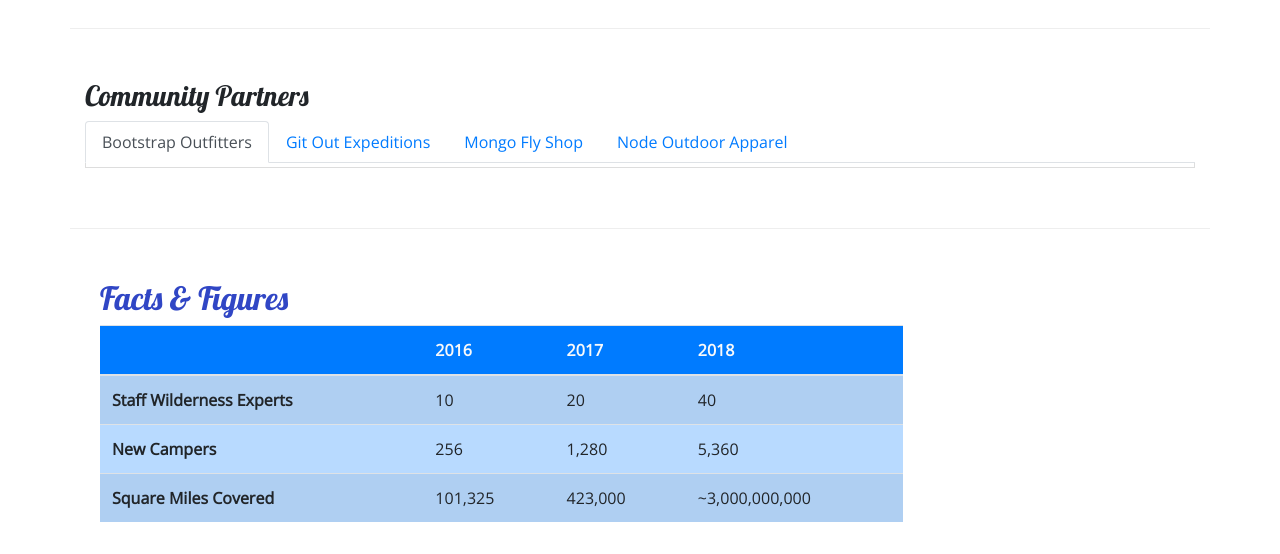
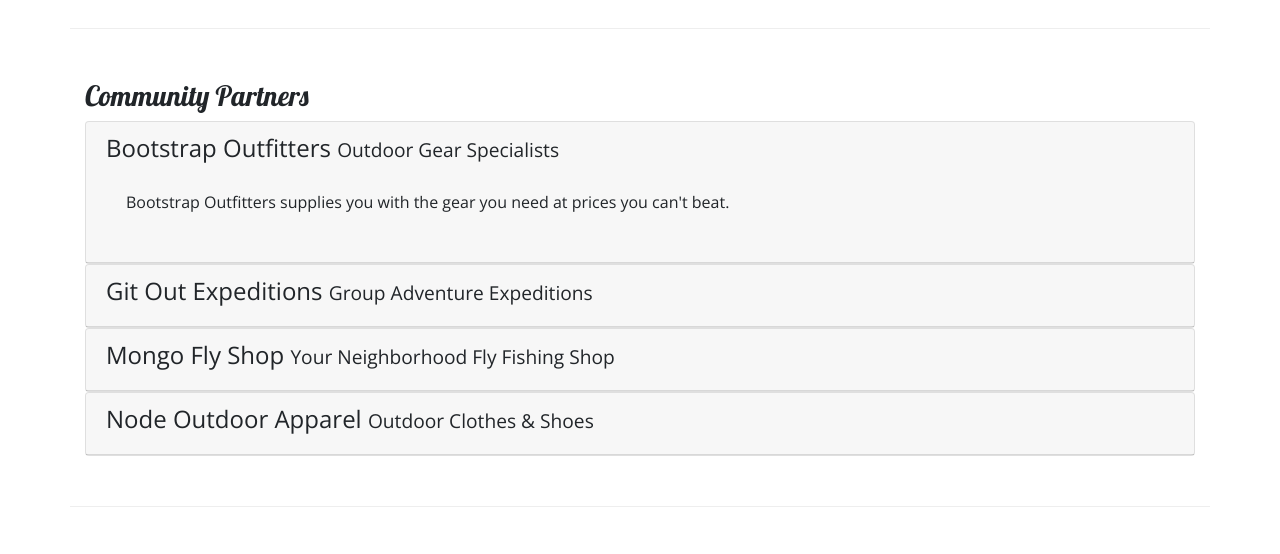
Before and after one commit to J-Moreno/BootstrapProjectSetup, a website: page about.html in a window 1280 px wide. Shown: the part 800-1354 px from the top of the page. Drawn offline with nearby package versions, Linux system fonts and the light colour scheme.

Commit message:
Accordion

```diff
--- a/about.html
+++ b/about.html
@@ -123,28 +123,66 @@
             <div class="row row-content">
                 <div class="col">
                         <h3>Community Partners</h3>
-                        <ul class="nav nav-tabs">
-                            <li class="nav-item"><a href="#bootstrap" class="nav-link active" role="tab" data-toggle="tab">Bootstrap Outfitters</a></li>
-                            <li class="nav-item"><a href="#git" class="nav-link" role="tab" data-toggle="tab">Git Out Expeditions</a></li>
-                            <li class="nav-item"><a href="#mongo" class="nav-link" role="tab" data-toggle="tab">Mongo Fly Shop</a></li>
-                            <li class="nav-item"><a href="#node" class="nav-link" role="tab" data-toggle="tab">Node Outdoor Apparel</a></li>
-                        </ul>
-                        <div class="tab-content">
-                            <div role="tabpanel" class="tab-pane fade" id="bootstrap">
-                                <h4>Bootstrap Outfitters <small>Outdoor Gear Specialists</small></h4>
-                                <p class="d-none d-sm-block">Bootstrap Outfitters supplies you with the gear you need at prices you can't beat.</p>
+
+                        <div id="accordian">
+                            <div class="card">
+                                <div role="tab" class="card-header">
+                                    <h4>
+                                        <a class="collapsed" data-toggle="collapse" data-target="#bootstrap">
+                                            Bootstrap Outfitters <small>Outdoor Gear Specialists</small>
+                                        </a>
+                                    </h4>
+                                    <div class="collapse show" id="bootstrap" data-parent="#accordion">
+                                        <div class="card-body">
+                                            <p class="d-none d-sm-block">Bootstrap Outfitters supplies you with the gear you need at prices you can't beat.</p>
+                                        </div>
+                                    </div>
+                                </div>
                             </div>
-                            <div role="tabpanel" class="tab-pane fade" id="git">
-                                <h4>Git Out Expeditions <small>Group Adventure Expeditions</small></h4>
-                                <p class="d-none d-sm-block">Join Git Out Expeditions to explore new horizons with a group of other adventurers!</p>
+
+                            <div class="card">
+                                <div role="tab" class="card-header">
+                                    <h4>
+                                        <a class="collapsed" data-toggle="collapse" data-target="#git">
+                                            Git Out Expeditions <small>Group Adventure Expeditions</small>
+                                        </a>
+                                    </h4>
+                                    <div class="collapse" id="git" data-parent="#accordion">
+                                            <div class="card-body">
+                                                <p class="d-none d-sm-block">Join Git Out Expeditions to explore new horizons with a group of other adventurers!</p>
+                                            </div>
+                                    </div>
+                                </div>
                             </div>
-                            <div role="tabpanel" class="tab-pane fade" id="mongo">
-                                <h4>Mongo Fly Shop <small>Your Neighborhood Fly Fishing Shop</small></h4>
-                                <p class="d-none d-sm-block">Need a new fishing pole, a tacklebox, or flies of all kinds? Stop by Mongo Fly Shop.</p>
+
+                            <div class="card">
+                                <div role="tab" class="card-header">
+                                    <h4>
+                                        <a class="collapsed" data-toggle="collapse" data-target="#mongo">
+                                            Mongo Fly Shop <small>Your Neighborhood Fly Fishing Shop</small>
+                                        </a>
+                                    </h4>
+                                    <div class="collapse" id="mongo" data-parent="#accordion">
+                                        <div class="card-body">
+                                            <p class="d-none d-sm-block">Need a new fishing pole, a tacklebox, or flies of all kinds? Stop by Mongo Fly Shop.</p>
+                                        </div>
+                                    </div>
+                                </div>
                             </div>
-                            <div role="tabpanel" class="tab-pane fade" id="node">
-                                <h4>Node Outdoor Apparel <small>Outdoor Clothes & Shoes</small></h4>
-                                <p class="d-none d-sm-block">From polar fleeces to swimsuits, hiking boots to waders, a visit to Node will be sure to get you covered.</p>
+
+                            <div class="card">
+                                <div role="tab" class="card-header">
+                                    <h4>
+                                        <a class="collapsed" data-toggle="collapse" data-target="#node">
+                                            Node Outdoor Apparel <small>Outdoor Clothes & Shoes</small>
+                                        </a>
+                                    </h4>
+                                    <div class="collapse" id="node" data-parent="#accordion">
+                                        <div class="card-body">
+                                            <p class="d-none d-sm-block">From polar fleeces to swimsuits, hiking boots to waders, a visit to Node will be sure to get you covered.</p>
+                                        </div>
+                                    </div>
+                                </div>
                             </div>
                         </div>
                 </div>
```
